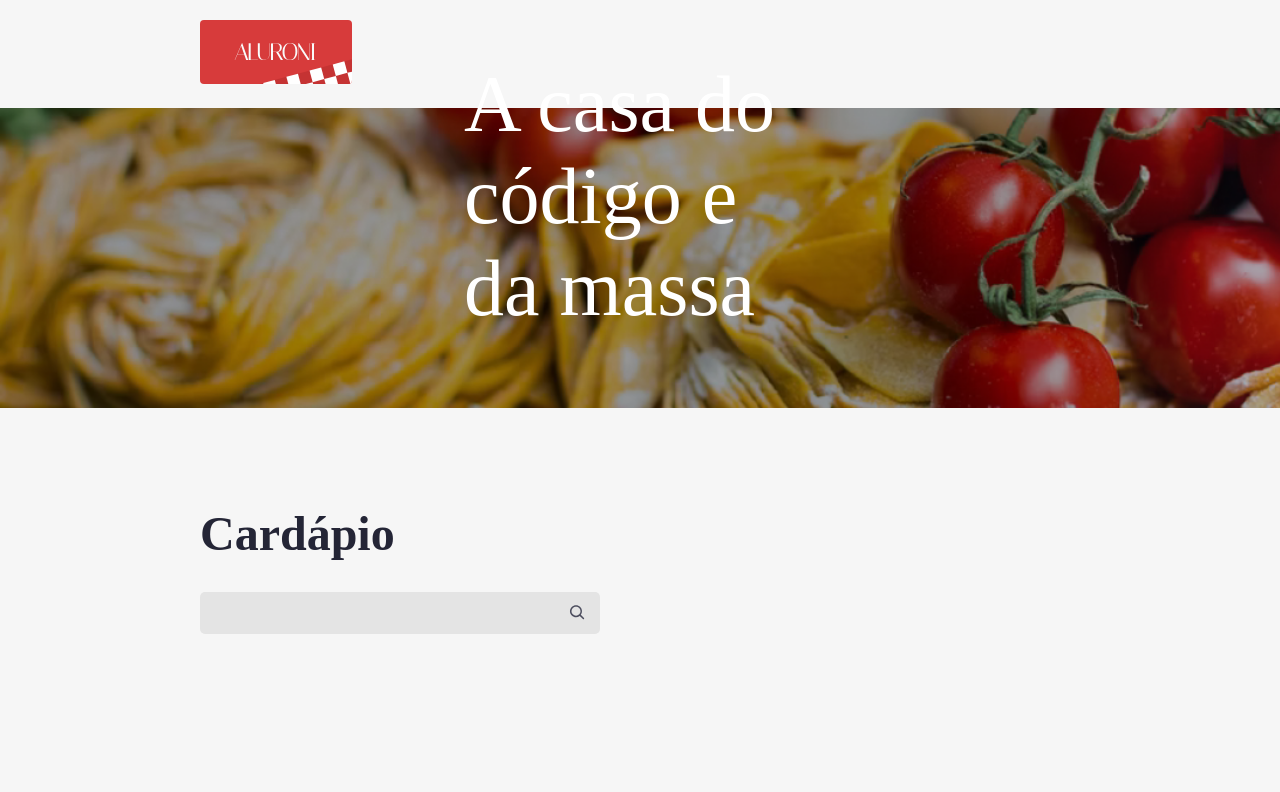
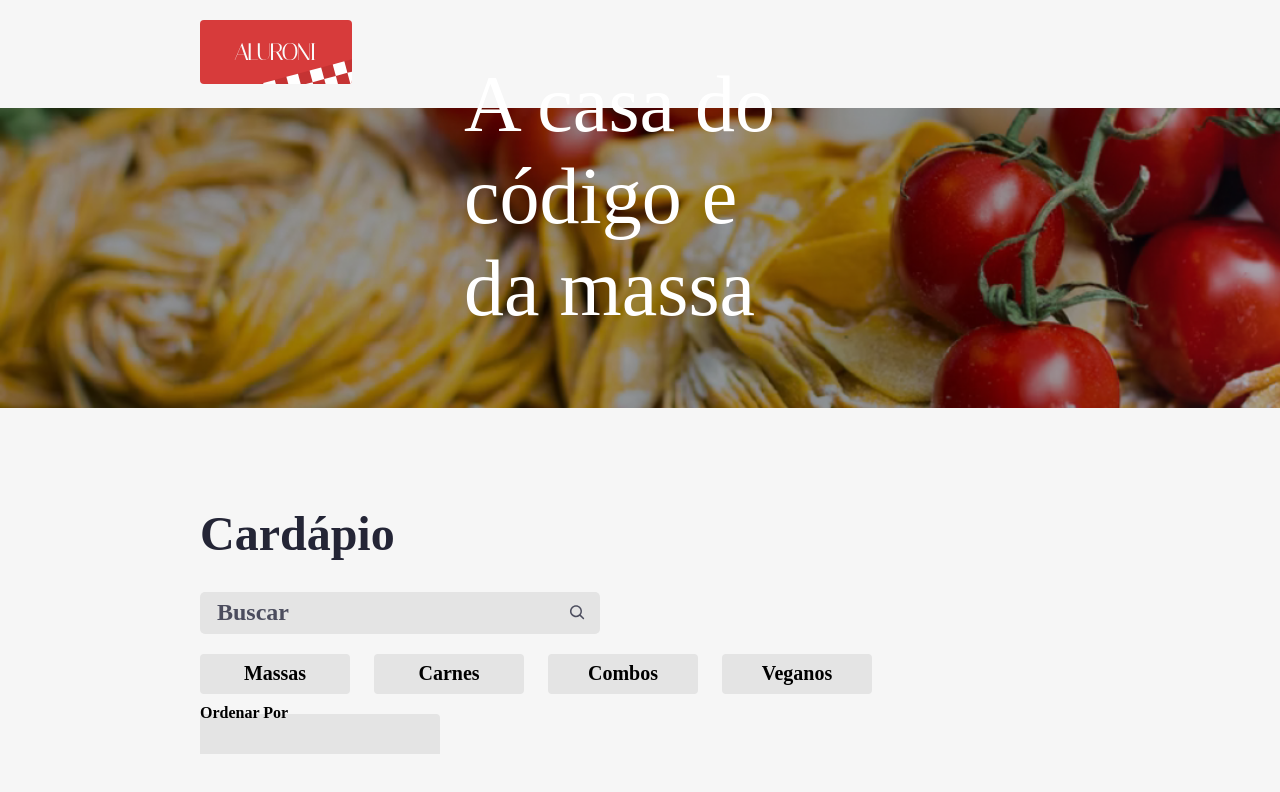
Before and after one commit to RenanTRS/aluroni, a React (Vite) app: page / in a window 1280 px wide. Shown: the top 792 px of the page. Built offline with nearby package versions, Linux system fonts and the light colour scheme; a web font is replaced by a local one.

Commit message:
Modificações aula 04

```diff
--- a/package.json
+++ b/package.json
@@ -8,11 +8,13 @@
     "preview": "vite preview"
   },
   "dependencies": {
+    "classnames": "^2.3.1",
     "normalize.css": "^8.0.1",
     "react": "^17.0.2",
     "react-dom": "^17.0.2",
     "react-icons": "^4.3.1",
-    "sass": "^1.49.9"
+    "sass": "^1.49.9",
+    "vite-tsconfig-paths": "^3.4.1"
   },
   "devDependencies": {
     "@types/react": "^17.0.33",
--- /dev/null
+++ b/src/pages/Menu/Filtros/Filtros.module.scss
@@ -0,0 +1,29 @@
+@import "../../../style/variables";
+
+.filtros{
+    display: flex;
+    gap: 24px;
+    flex-wrap: wrap;
+    margin: 20px 0;
+
+    &__filtro {
+        align-items: center;
+        background-color: $grey;
+        border: none;
+        border-radius: 4px;
+
+        display: flex;
+        font-size: 1.25rem;
+        font-weight: bold;
+        height: 40px;
+        justify-content: center;
+        width: 150px;
+        &--ativo{
+            background-color: $blue;
+            color: white;
+        }
+        &:hover{
+            cursor: pointer;
+        }
+    }
+}
--- /dev/null
+++ b/src/pages/Menu/Filtros/filtros.json
@@ -0,0 +1,18 @@
+[
+    {
+        "label": "Massas",
+        "id": 1
+    },
+    {
+        "label": "Carnes",
+        "id": 2
+    },
+    {
+        "label": "Combos",
+        "id": 3
+    },
+    {
+        "label": "Veganos",
+        "id": 4
+    }
+]
--- /dev/null
+++ b/src/pages/Menu/Filtros/index.tsx
@@ -0,0 +1,35 @@
+import { Dispatch, SetStateAction } from 'react';
+import filtros from './filtros.json'
+import style from './Filtros.module.scss'
+import classNames from 'classnames'
+
+type IOpcao = typeof filtros[0]
+
+interface Props {
+    filtro: number | null;
+    setFiltro: Dispatch<SetStateAction<number | null>>
+}
+
+export const Filtros = ({filtro, setFiltro}: Props) => {
+
+    const selecionarFiltro = (opcao: IOpcao) => {
+        if (filtro === opcao.id) return setFiltro(null)
+        setFiltro(opcao.id)
+    }
+
+    return (
+        <div className={style.filtros}>
+            {filtros?.map((opcao) => {
+                return(
+                    <button className={classNames({
+                        [style.filtros__filtro]: true,
+                        [style["filtros__filtro--ativo"]]: filtro === opcao.id
+                    })} key={opcao.id} onClick={() => selecionarFiltro(opcao)}>
+                        {opcao.label}
+                    </button>
+                )
+            })
+            }
+        </div>
+    )
+}
--- a/src/pages/Menu/Menu.module.scss
+++ b/src/pages/Menu/Menu.module.scss
@@ -1,5 +1,7 @@
 @import '../../style/variables';
+//@import '/src/style/variables';
 @import '../../style/breakpoints';
+//@import '/src/style/breakpoints';
 
 .menu{
     padding: 20px, $padding-horizontal;
@@ -58,4 +60,13 @@
         font-size: 3rem;
         margin-bottom: 30px;
     }
+
+    &__filtros {
+        display: flex;
+        align-items: center;
+        justify-content: space-between;
+        flex-wrap: wrap;
+        margin-bottom: 30px;
+        width: 100%;
+    }
 }
--- /dev/null
+++ b/src/pages/Menu/Ordenador/Ordenador.module.scss
@@ -0,0 +1,49 @@
+@import "/src/style/variables";
+
+.ordenador {
+    display: flex;
+    align-items: center;
+    background-color: $grey;
+    border: none;
+    border-top-left-radius: 4px;
+    border-top-right-radius: 4px;
+    font-size: 1rem;
+    font-weight: bold;
+    height: 40px;
+    justify-content: space-between;
+    min-width: 240px;
+    padding: 0%0 40px;
+    position: relative;
+    &--ativo{
+        background-color: $blue;
+        color: white;
+    }
+    &__options{
+        display: none;
+        position: absolute;
+        left: 0;
+        flex-direction: column;
+        top: 100%;
+        width: 100%;
+        &--ativo{
+            display: flex;
+        }
+    }
+    &__option{
+        align-items: center;
+        background-color: $grey;
+        border-top: 2px solid $light-grey;
+        box-sizing: border-box;
+        color: $black;
+        display: flex;
+        height: 40px;
+        justify-content: center;
+        width: inherit;
+        &:hover,
+        &--ativo{
+            background-color: $blue;
+            cursor: pointer;
+            color: white;
+        }
+    }
+}
--- /dev/null
+++ b/src/pages/Menu/Ordenador/index.tsx
@@ -0,0 +1,21 @@
+import style from './Ordenador.module.scss'
+import opcoes from './opcoes.json'
+
+export const Ordenador = () => {
+    return (
+        <button className={style.ordenador}>
+            <span>Ordenar Por</span>
+            <div className={style.ordenador__options}>
+                {
+                    opcoes.map(opcao => {
+                        return (
+                            <div className={style.ordenador__option} key={opcao.value}>
+                                {opcao.nome}
+                            </div>
+                        )
+                    })
+                }
+            </div>
+        </button>
+    )
+}
--- /dev/null
+++ b/src/pages/Menu/Ordenador/opcoes.json
@@ -0,0 +1,18 @@
+[
+    {
+        "nome": "",
+        "value": ""
+    },
+    {
+        "nome": "Porção",
+        "value": "porcao"
+    },
+    {
+        "nome": "Qtd. pessoas",
+        "value": "qtd_pessoas"
+    },
+    {
+        "nome": "Preço",
+        "value": "preco"
+    }
+]
--- a/src/pages/Menu/Search/index.tsx
+++ b/src/pages/Menu/Search/index.tsx
@@ -9,7 +9,7 @@
 export const Search = ({search, setSearch}: Props) => {
     return (
         <div className={style.buscador}>
-            <input type="text" value={search} onChange={event => setSearch(event.target.value)} />
+            <input type="text" value={search} onChange={event => setSearch(event.target.value)} placeholder="Buscar"/>
             <CgSearch size={20} color="#4c4d5e"/>
         </div>
     )
--- a/src/pages/Menu/index.tsx
+++ b/src/pages/Menu/index.tsx
@@ -1,10 +1,14 @@
 import styles from './Menu.module.scss'
-import logoImg from '../../assets/img/logo.svg'
+//import logoImg from '../../assets/img/logo.svg'
+import logoImg from 'assets/img/logo.svg'
 import { Search } from './Search'
 import { useState } from 'react'
+import { Filtros } from './Filtros'
+import { Ordenador } from './Ordenador'
 
 export const Menu = () => {
     const [search, setSearch] = useState('')
+    const [filtro, setFiltro] = useState<number | null>(null)
     return (
         <main>
             <nav className={styles.menu}>
@@ -17,6 +21,10 @@
             <section className={styles.cardapio}>
                 <h3 className={styles.cardapio__titulo}>Cardápio</h3>
                 <Search search={search} setSearch={setSearch}/>
+                <div className={styles.cardapio__filtros}>
+                    <Filtros filtro={filtro} setFiltro={setFiltro} />
+                    <Ordenador />
+                </div>
             </section>
         </main>
     )
--- a/tsconfig.json
+++ b/tsconfig.json
@@ -14,7 +14,8 @@
     "resolveJsonModule": true,
     "isolatedModules": true,
     "noEmit": true,
-    "jsx": "react-jsx"
+    "jsx": "react-jsx",
+    "baseUrl": "src"
   },
   "include": ["src"],
   "references": [{ "path": "./tsconfig.node.json" }]
--- a/vite.config.ts
+++ b/vite.config.ts
@@ -1,7 +1,10 @@
 import { defineConfig } from 'vite'
 import react from '@vitejs/plugin-react'
+import tsconfigPaths from 'vite-tsconfig-paths'
 
 // https://vitejs.dev/config/
 export default defineConfig({
-  plugins: [react()]
+  plugins: [react(),
+    tsconfigPaths()
+  ]
 })
```
Also changed, not shown: src/favicon.svg, 1 other file (tests, documents, lock files or other folders).
